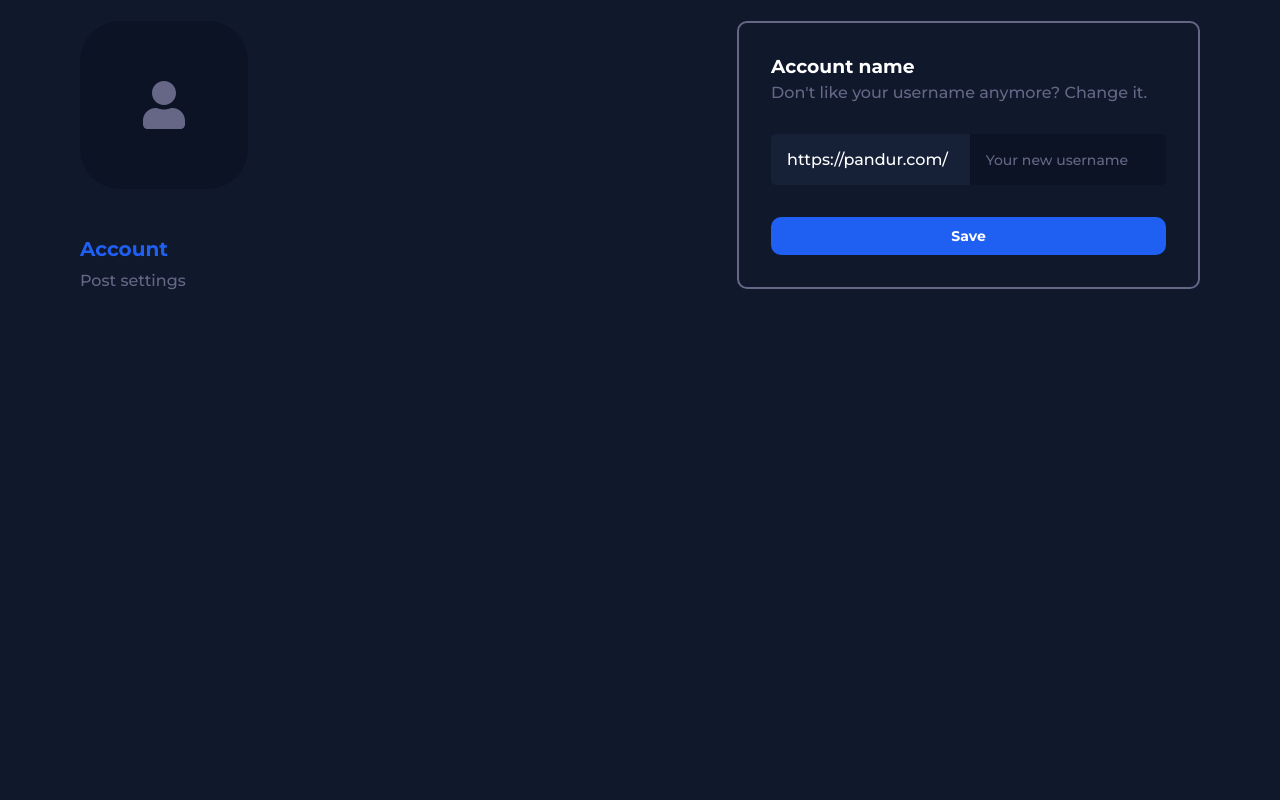
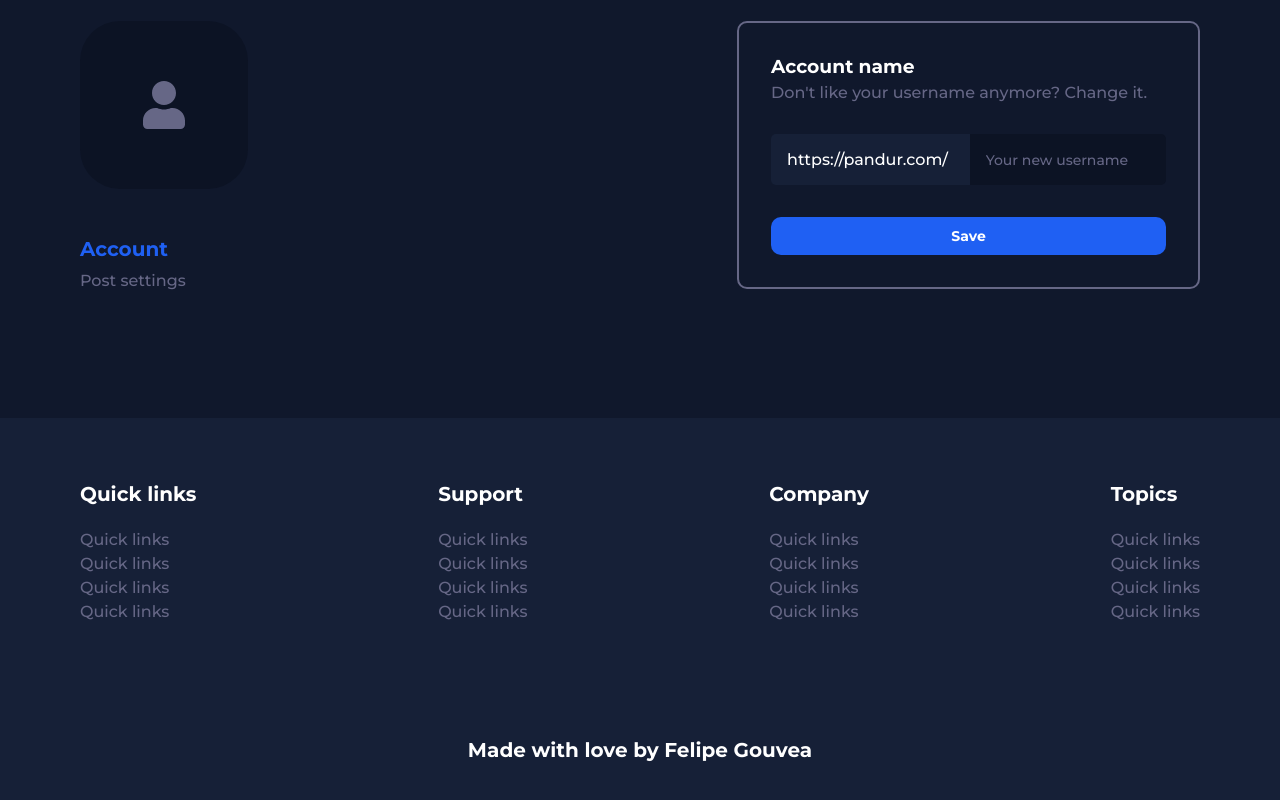
Before and after one commit to fgouvea10/pandur, a Next.js app: page / in a window 1280 px wide. Shown: the part 340-1140 px from the top of the page. Before the commit the page ends 800 px from the top, so only its background shows below. Built offline with nearby package versions, Linux system fonts and the light colour scheme.

Commit message:
feature: create footer component

```diff
--- /dev/null
+++ b/src/components/Footer/index.tsx
@@ -0,0 +1,58 @@
+import React from 'react';
+
+import {
+  Footer as Container,
+  LinksContainer,
+  Content,
+  LinkTitle,
+} from './styles';
+
+export default function Footer() {
+  return (
+    <Container>
+      <LinksContainer>
+        <Content>
+          <LinkTitle>Quick links</LinkTitle>
+          <ul>
+            <li>Quick links</li>
+            <li>Quick links</li>
+            <li>Quick links</li>
+            <li>Quick links</li>
+          </ul>
+        </Content>
+
+        <Content>
+          <LinkTitle>Support</LinkTitle>
+          <ul>
+            <li>Quick links</li>
+            <li>Quick links</li>
+            <li>Quick links</li>
+            <li>Quick links</li>
+          </ul>
+        </Content>
+
+        <Content>
+          <LinkTitle>Company</LinkTitle>
+          <ul>
+            <li>Quick links</li>
+            <li>Quick links</li>
+            <li>Quick links</li>
+            <li>Quick links</li>
+          </ul>
+        </Content>
+
+        <Content>
+          <LinkTitle>Topics</LinkTitle>
+          <ul>
+            <li>Quick links</li>
+            <li>Quick links</li>
+            <li>Quick links</li>
+            <li>Quick links</li>
+          </ul>
+        </Content>
+      </LinksContainer>
+
+      <h3>Made with love by Felipe Gouvea</h3>
+    </Container>
+  );
+}
--- /dev/null
+++ b/src/components/Footer/styles.ts
@@ -0,0 +1,54 @@
+import styled from 'styled-components';
+import { base_text, body_background_secondary, white } from 'styles/colors';
+
+export const Footer = styled.footer`
+  width: 100%;
+  background: ${body_background_secondary};
+  margin-top: 8rem;
+
+  h3 {
+    color: ${white};
+    font-size: 1.25rem;
+    margin-top: 3rem;
+    padding-bottom: 3rem;
+    text-align: center;
+  }
+`;
+
+export const LinksContainer = styled.div`
+  display: flex;
+  align-items: flex-start;
+  justify-content: space-between;
+  max-width: 1120px;
+  margin: 0 auto;
+  padding: 4rem 0;
+
+  @media (max-width: 1120px) {
+    padding: 3rem 2rem;
+  }
+
+  @media (max-width: 768px) {
+    flex-direction: column;
+    align-items: center;
+    justify-content: center;
+    text-align: center;
+  }
+`;
+
+export const Content = styled.div`
+  ul li {
+    color: ${base_text};
+    font-weight: 500;
+    margin-bottom: 5px;
+  }
+
+  @media (max-width: 768px) {
+    margin-bottom: 2rem;
+  }
+`;
+
+export const LinkTitle = styled.h4`
+  color: ${white};
+  font-size: 1.25rem;
+  margin-bottom: 1.5rem;
+`;
--- a/src/pages/_app.tsx
+++ b/src/pages/_app.tsx
@@ -1,3 +1,4 @@
+import Footer from 'components/Footer';
 import Navbar from 'components/Navbar';
 import type { AppProps } from 'next/app';
 import { GlobalStyle } from 'styles/globals';
@@ -8,6 +9,7 @@ function MyApp({ Component, pageProps }: AppProps) {
       <Navbar />
       <GlobalStyle />
       <Component {...pageProps} />
+      <Footer />
     </>
   );
 }
```
